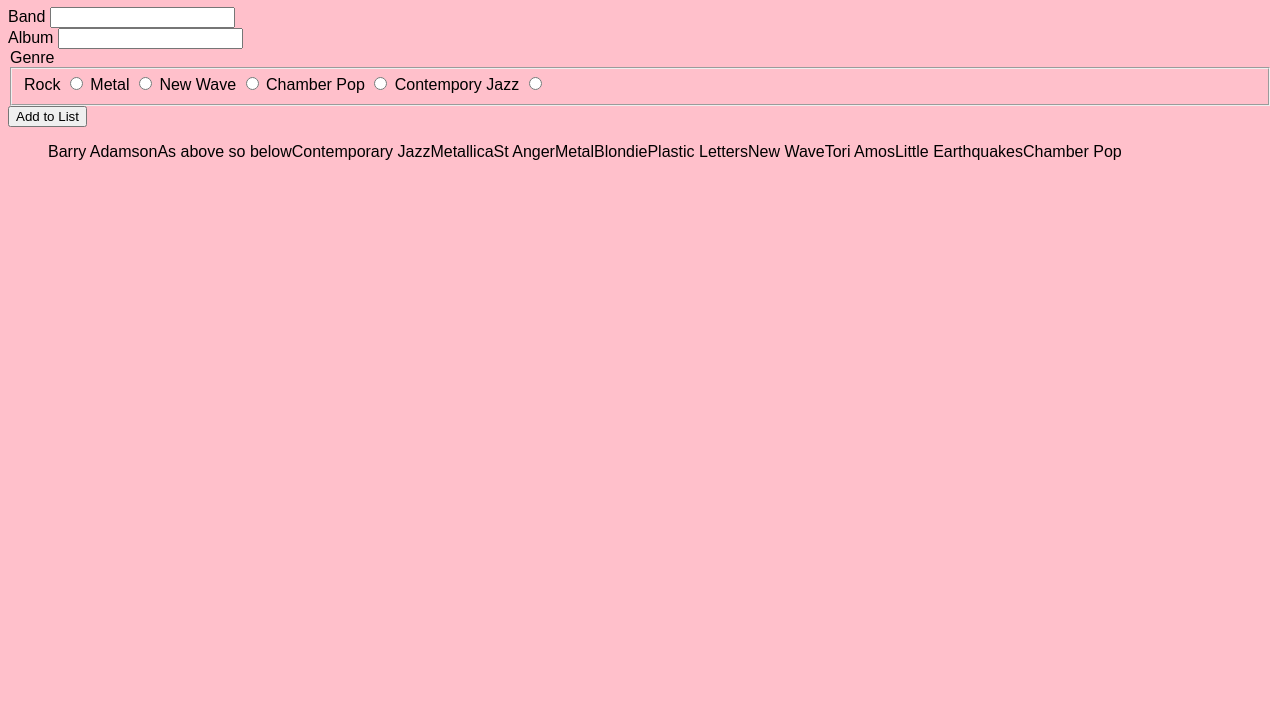
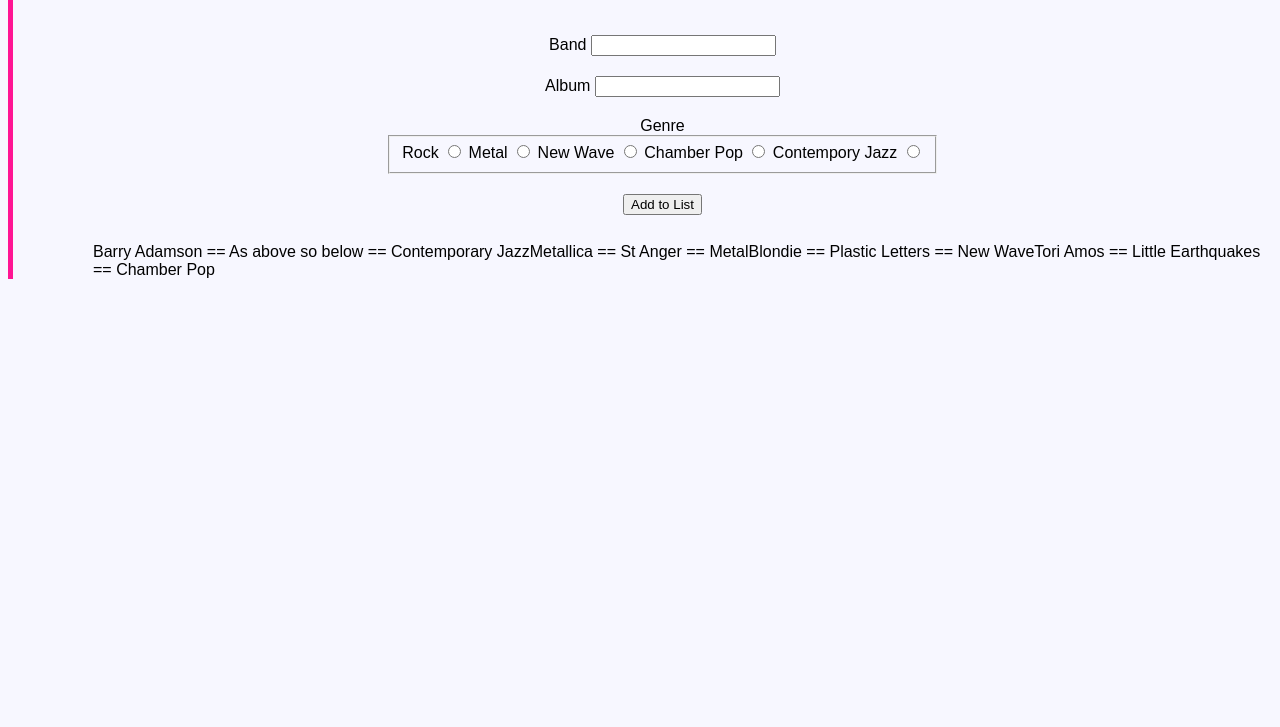
Before and after one commit to ljizzard/jsbandlist, a plain HTML site: page index.html in a window 1280 px wide. Shown: the part 73-800 px from the top of the page. Drawn offline with Linux system fonts and the light colour scheme.

```diff
--- a/gubbins.css
+++ b/gubbins.css
@@ -1,28 +1,48 @@
 body {
-  background-color: pink;
+  background-color: #F7F7FF;
   font-family: arial;
+  border-left: 5px solid deeppink;
+  padding-left: 2.5em
 }
-
 ul#list {
-
+  list-style: square;
+  margin: auto;
 }
 
 
 li{
+  width: fit-content;
+  padding: 0.5em;
+  margin: 2em;
+  border-radius: 2px;
+  margin: auto;
 
 }
 
+label::after, legend::after{
+  content: ;
+}
 
+span.album::before {
+  content: ' == ';
+}
+
+span.genre::before {
+  content: ' == ';
+}
+
+div.centre_contents {
+  text-align: ;
+}
 form {
-  background-colour: green;
+  width: fit-content;
+  padding: 1em;
+  text-align: center;
+  margin: auto;
 
 }
 div.form-element {
+  padding: 0.5em;
+  margin:0.25em;
 
 }
-
-
-fieldset {
-
-
-}
```
Also changed, not shown: app.js (+4 -4 lines), index.html (+5 -5 lines).
